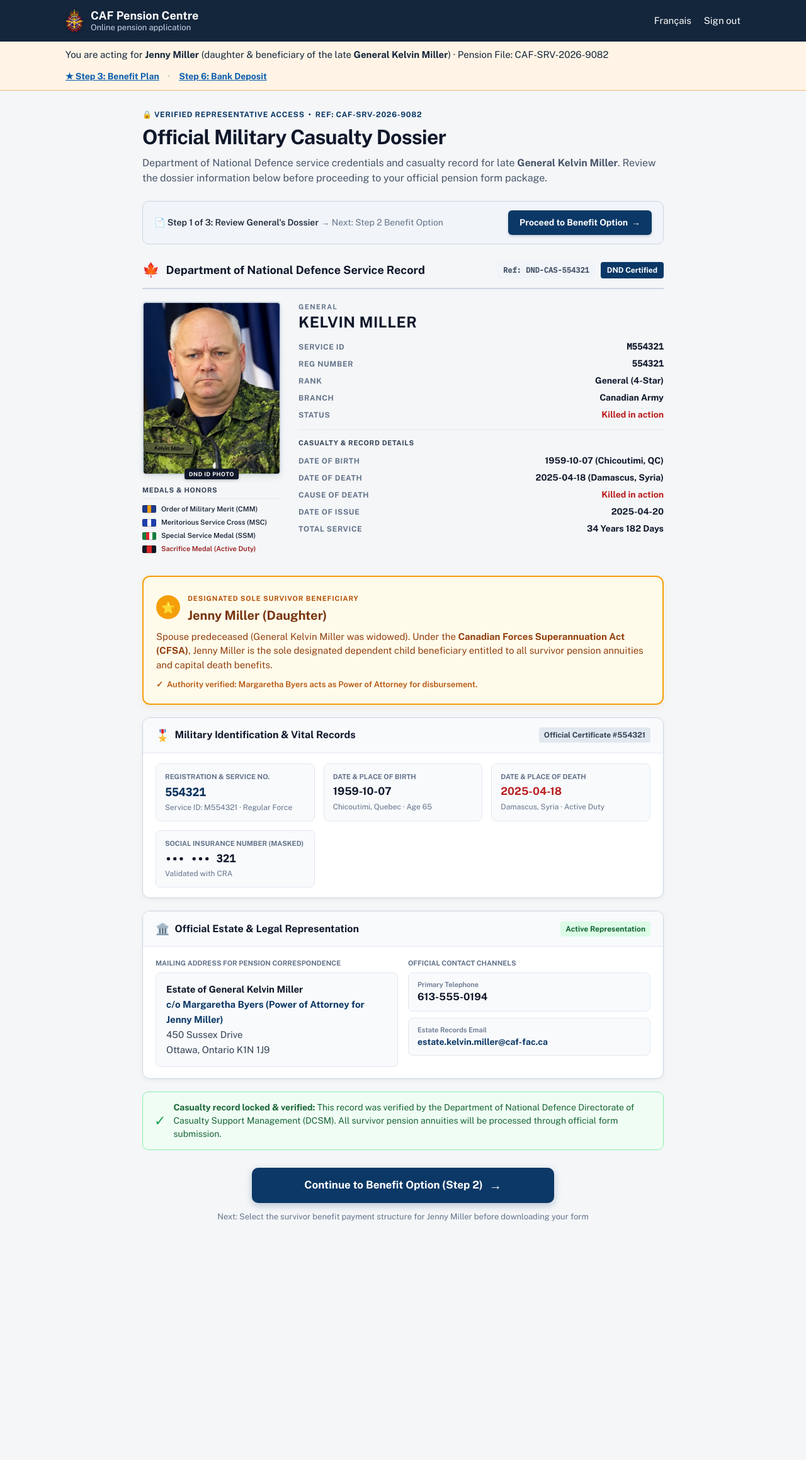
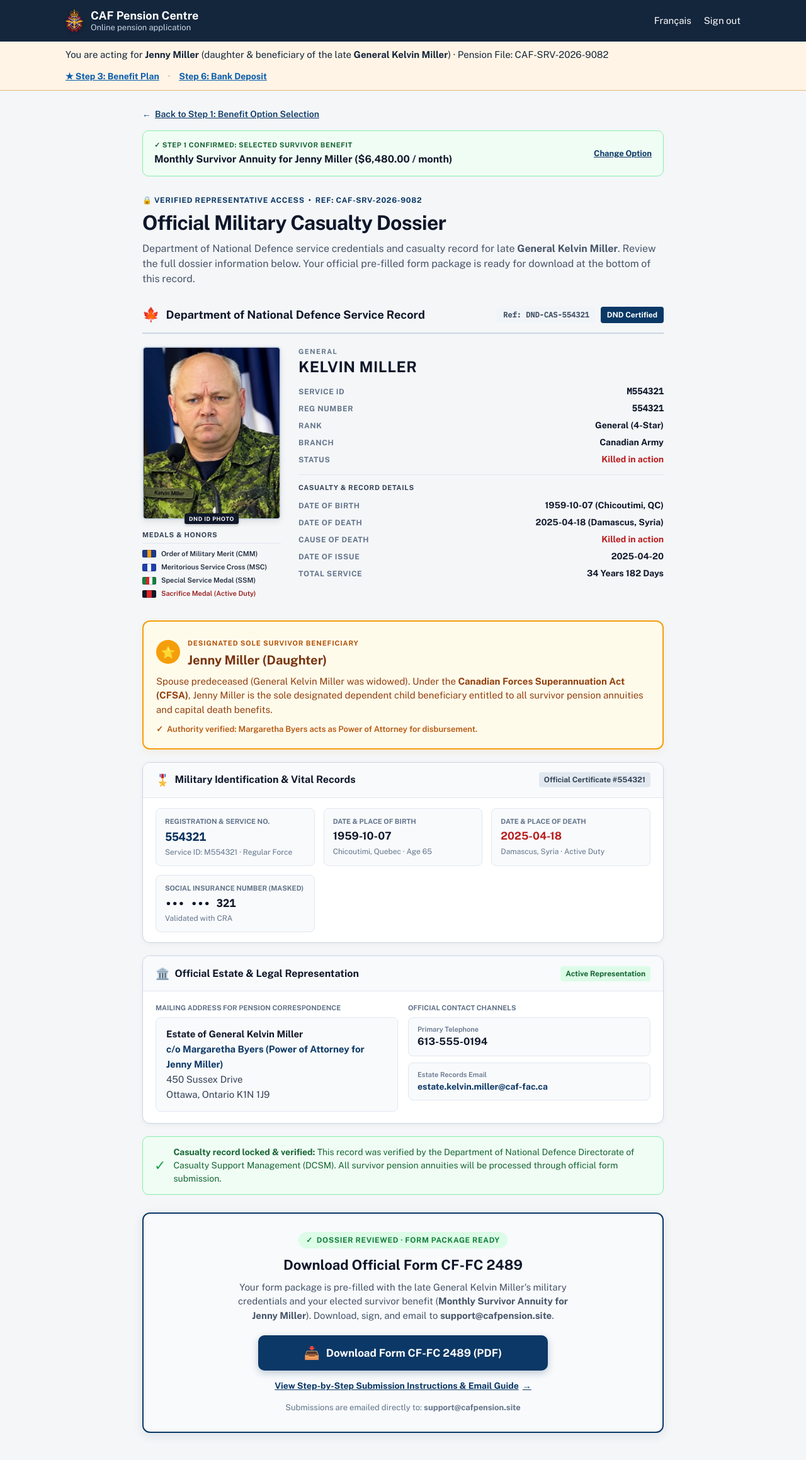
Before and after one commit to big-larry47/caf-pension, a React (Vite) app in the folder caf-pension/: page /g/1/dossier in a window 1280 px wide. Shown: the top 2318 px of the page at 63% size. Before the commit the page ends 2021 px from the top, so only its background shows below. Built offline with nearby package versions, Linux system fonts and the light colour scheme.

Commit message:
Position Benefit Option screen before Military Casualty Dossier with download button seen only after dossier

```diff
--- a/caf-pension/src/pages/GuardianBenefitPage.tsx
+++ b/caf-pension/src/pages/GuardianBenefitPage.tsx
@@ -87,7 +87,7 @@
       benefitOption: selectedOption,
       benefitConfirmed: true,
     });
-    navigate(`/g/${tokenParam}/form-package`);
+    navigate(`/g/${tokenParam}/case-file`);
   };
 
   return (
@@ -104,7 +104,7 @@
         {/* Navigation Back Link */}
         <div style={{ marginBottom: '14px' }}>
           <Link
-            to={`/g/${tokenParam}/case-file`}
+            to={`/g/${tokenParam}`}
             style={{
               display: 'inline-flex',
               alignItems: 'center',
@@ -116,7 +116,7 @@
             }}
           >
             <span>&larr;</span>
-            <span style={{ textDecoration: 'underline' }}>Back to General's Military Dossier</span>
+            <span style={{ textDecoration: 'underline' }}>Back to Security Verification</span>
           </Link>
         </div>
 
@@ -136,8 +136,8 @@
           }}
         >
           <div style={{ fontSize: '14px', color: '#1E293B', fontWeight: 600 }}>
-            <span>⚖️ Step 2 of 3: Choose Benefit Option</span>
-            <span style={{ color: '#64748B', fontWeight: 400 }}> &rarr; Next: Step 3 Download Form Package</span>
+            <span>⚖️ Step 1 of 2: Select Survivor Benefit Option</span>
+            <span style={{ color: '#64748B', fontWeight: 400 }}> &rarr; Next: Military Casualty Dossier</span>
           </div>
 
           <button
@@ -158,7 +158,7 @@
               boxShadow: '0 2px 4px rgba(11, 56, 102, 0.2)',
             }}
           >
-            <span>Proceed to Download Form</span>
+            <span>Proceed to Casualty Dossier</span>
             <span>&rarr;</span>
           </button>
         </div>
@@ -468,12 +468,12 @@
               transition: 'background 0.15s ease',
             }}
           >
-            <span>Confirm Benefit Option & Proceed to Download Form</span>
+            <span>Save Choice & Proceed to Military Casualty Dossier</span>
             <span style={{ fontSize: '20px' }}>&rarr;</span>
           </button>
 
           <Link
-            to={`/g/${tokenParam}/case-file`}
+            to={`/g/${tokenParam}`}
             style={{
               fontSize: '14px',
               color: '#475569',
@@ -481,11 +481,11 @@
               fontWeight: 600,
             }}
           >
-            &larr; Back to General's Military Dossier
+            &larr; Back to Security Verification
           </Link>
 
           <p style={{ margin: '4px 0 0', fontSize: '13px', color: '#64748B', textAlign: 'center' }}>
-            Next: Download your pre-filled official Form CF-FC 2489 and review instructions to email it to support@cafpension.site
+            Next: Review late General Kelvin Miller's military casualty dossier, medals, vital records, and official estate files
           </p>
         </div>
       </main>
--- a/caf-pension/src/pages/GuardianDossierPage.tsx
+++ b/caf-pension/src/pages/GuardianDossierPage.tsx
@@ -9,6 +9,23 @@
   const { state } = useApplication();
   const guardianName = state.guardianProfile.fullName || 'Margaretha Byers';
   const benefitLink = `/g/${token || 'guardian-token'}/benefit-option`;
+
+  const benefitOptionMap: Record<string, { title: string; amount: string }> = {
+    deferred: {
+      title: 'Monthly Survivor Annuity for Jenny Miller',
+      amount: '$6,480.00 / month',
+    },
+    transfer: {
+      title: 'Lump-Sum Capital Death Benefit',
+      amount: '$1,240,500.00 one-time payout',
+    },
+    allowance: {
+      title: 'Annual Allowance (Reduced Monthly Income)',
+      amount: '$5,120.00 / month',
+    },
+  };
+
+  const selectedBenefit = benefitOptionMap[state.benefitOption] || benefitOptionMap.deferred;
 
   useEffect(() => {
     document.title = 'Military Casualty Dossier - CAF Pension Centre';
@@ -26,8 +43,63 @@
           padding: '24px 16px 80px',
         }}
       >
+        {/* Navigation back to Step 1: Benefit Option */}
+        <div style={{ marginBottom: '14px' }}>
+          <Link
+            to={benefitLink}
+            style={{
+              display: 'inline-flex',
+              alignItems: 'center',
+              gap: '6px',
+              fontSize: '14px',
+              fontWeight: 600,
+              color: '#0B3866',
+              textDecoration: 'none',
+            }}
+          >
+            <span>&larr;</span>
+            <span style={{ textDecoration: 'underline' }}>Back to Step 1: Benefit Option Selection</span>
+          </Link>
+        </div>
+
+        {/* Step Indicator & Confirmed Option Banner */}
+        <div
+          style={{
+            background: '#F0FDF4',
+            border: '1px solid #86EFAC',
+            borderRadius: '10px',
+            padding: '14px 18px',
+            display: 'flex',
+            alignItems: 'center',
+            justifyContent: 'space-between',
+            flexWrap: 'wrap',
+            gap: '12px',
+            marginBottom: '24px',
+          }}
+        >
+          <div>
+            <div style={{ fontSize: '11px', fontWeight: 800, textTransform: 'uppercase', color: '#166534', letterSpacing: '0.05em' }}>
+              ✓ Step 1 Confirmed: Selected Survivor Benefit
+            </div>
+            <div style={{ fontSize: '16px', fontWeight: 800, color: '#0F172A', marginTop: '2px' }}>
+              {selectedBenefit.title} ({selectedBenefit.amount})
+            </div>
+          </div>
+          <Link
+            to={benefitLink}
+            style={{
+              fontSize: '13px',
+              fontWeight: 700,
+              color: '#0B3866',
+              textDecoration: 'underline',
+            }}
+          >
+            Change Option
+          </Link>
+        </div>
+
         {/* Header with Case Reference & Status */}
-        <header style={{ marginBottom: '24px' }}>
+        <header style={{ marginBottom: '28px' }}>
           <div
             style={{
               display: 'inline-flex',
@@ -67,50 +139,9 @@
               lineHeight: 1.5,
             }}
           >
-            Department of National Defence service credentials and casualty record for late <b>General Kelvin Miller</b>. Review the dossier information below before proceeding to your official pension form package.
+            Department of National Defence service credentials and casualty record for late <b>General Kelvin Miller</b>. Review the full dossier information below. Your official pre-filled form package is ready for download at the bottom of this record.
           </p>
         </header>
-
-        {/* Action Callout Bar */}
-        <div
-          style={{
-            background: '#F1F5F9',
-            border: '1px solid #CBD5E1',
-            borderRadius: '10px',
-            padding: '14px 18px',
-            display: 'flex',
-            alignItems: 'center',
-            justifyContent: 'space-between',
-            gap: '14px',
-            flexWrap: 'wrap',
-            marginBottom: '24px',
-          }}
-        >
-          <div style={{ fontSize: '14px', color: '#1E293B', fontWeight: 600 }}>
-            <span>📄 Step 1 of 3: Review General's Dossier</span>
-            <span style={{ color: '#64748B', fontWeight: 400 }}> &rarr; Next: Step 2 Benefit Option</span>
-          </div>
-
-          <Link
-            to={benefitLink}
-            style={{
-              display: 'inline-flex',
-              alignItems: 'center',
-              gap: '6px',
-              background: '#0B3866',
-              color: '#FFFFFF',
-              fontSize: '14px',
-              fontWeight: 700,
-              padding: '9px 18px',
-              borderRadius: '6px',
-              textDecoration: 'none',
-              boxShadow: '0 2px 4px rgba(11, 56, 102, 0.2)',
-            }}
-          >
-            <span>Proceed to Benefit Option</span>
-            <span>&rarr;</span>
-          </Link>
-        </div>
 
         {/* ── Official Military Casualty Record (Directly on Background) ── */}
         <section style={{ marginBottom: '36px' }}>
@@ -575,17 +606,72 @@
           </div>
         </div>
 
-        {/* ── Primary Action Button to Proceed to Benefit Option Step ── */}
-        <div style={{ textAlign: 'center' }}>
-          <Link
-            to={benefitLink}
+        {/* ── Official Download Section (Seen only after reviewing the casualty dossier) ── */}
+        <section
+          style={{
+            background: '#F8FAFC',
+            border: '2px solid #0B3866',
+            borderRadius: '12px',
+            padding: '28px 24px',
+            textAlign: 'center',
+            boxShadow: '0 4px 16px rgba(11, 56, 102, 0.1)',
+            marginTop: '28px',
+          }}
+        >
+          <div
+            style={{
+              display: 'inline-flex',
+              alignItems: 'center',
+              gap: '6px',
+              background: '#DCFCE7',
+              color: '#15803D',
+              fontSize: '12px',
+              fontWeight: 700,
+              padding: '4px 12px',
+              borderRadius: '999px',
+              textTransform: 'uppercase',
+              letterSpacing: '0.05em',
+              marginBottom: '10px',
+            }}
+          >
+            <span>✓</span>
+            <span>Dossier Reviewed · Form Package Ready</span>
+          </div>
+
+          <h3
+            style={{
+              margin: '0 0 8px',
+              fontSize: '22px',
+              fontWeight: 800,
+              color: '#0F172A',
+            }}
+          >
+            Download Official Form CF-FC 2489
+          </h3>
+
+          <p
+            style={{
+              margin: '0 auto 20px',
+              maxWidth: '560px',
+              fontSize: '15px',
+              color: '#475569',
+              lineHeight: 1.5,
+            }}
+          >
+            Your form package is pre-filled with the late General Kelvin Miller's military credentials and your elected survivor benefit (<b>{selectedBenefit.title}</b>). Download, sign, and email to <b>support@cafpension.site</b>.
+          </p>
+
+          <div style={{ display: 'flex', flexDirection: 'column', alignItems: 'center', gap: '14px' }}>
+            <a
+              href="/CF-FC-2489-Guardian-Representative-Form.pdf"
+              download="CF-FC-2489-Guardian-Representative-Form.pdf"
               style={{
                 display: 'inline-flex',
                 alignItems: 'center',
                 justifyContent: 'center',
                 gap: '10px',
                 width: '100%',
-              maxWidth: '480px',
+                maxWidth: '460px',
                 minHeight: '56px',
                 background: '#0B3866',
                 color: '#FFFFFF',
@@ -594,18 +680,35 @@
                 borderRadius: '10px',
                 textDecoration: 'none',
                 boxShadow: '0 4px 12px rgba(11, 56, 102, 0.25)',
-              transition: 'all 0.2s ease',
                 padding: '12px 24px',
                 boxSizing: 'border-box',
               }}
             >
-            <span>Continue to Benefit Option (Step 2)</span>
-            <span style={{ fontSize: '20px' }}>&rarr;</span>
+              <span style={{ fontSize: '20px' }}>📥</span>
+              <span>Download Form CF-FC 2489 (PDF)</span>
+            </a>
+
+            <Link
+              to={`/g/${token || 'guardian-token'}/form-package`}
+              style={{
+                display: 'inline-flex',
+                alignItems: 'center',
+                gap: '6px',
+                fontSize: '14px',
+                fontWeight: 700,
+                color: '#0B3866',
+                textDecoration: 'underline',
+              }}
+            >
+              <span>View Step-by-Step Submission Instructions & Email Guide</span>
+              <span>&rarr;</span>
             </Link>
-          <p style={{ margin: '12px 0 0', fontSize: '13px', color: '#64748B' }}>
-            Next: Select the survivor benefit payment structure for Jenny Miller before downloading your form
-          </p>
+
+            <div style={{ fontSize: '13px', color: '#64748B' }}>
+              Submissions are emailed directly to: <b>support@cafpension.site</b>
             </div>
+          </div>
+        </section>
       </main>
     </>
   );
--- a/caf-pension/src/pages/GuardianDownloadPage.tsx
+++ b/caf-pension/src/pages/GuardianDownloadPage.tsx
@@ -50,10 +50,10 @@
           padding: '24px 16px 80px',
         }}
       >
-        {/* Navigation back to Step 2: Benefit Option */}
+        {/* Navigation back to Military Casualty Dossier */}
         <div style={{ display: 'flex', alignItems: 'center', gap: '16px', flexWrap: 'wrap', marginBottom: '14px' }}>
           <Link
-            to={`/g/${token || 'guardian-token'}/benefit-option`}
+            to={`/g/${token || 'guardian-token'}/case-file`}
             style={{
               display: 'inline-flex',
               alignItems: 'center',
@@ -65,18 +65,18 @@
             }}
           >
             <span>&larr;</span>
-            <span style={{ textDecoration: 'underline' }}>Back to Step 2: Benefit Option</span>
+            <span style={{ textDecoration: 'underline' }}>Back to Military Casualty Dossier &amp; ID Photo</span>
           </Link>
           <span style={{ color: '#CBD5E1' }}>|</span>
           <Link
-            to={`/g/${token || 'guardian-token'}/case-file`}
+            to={`/g/${token || 'guardian-token'}/benefit-option`}
             style={{
               fontSize: '13px',
               color: '#64748B',
               textDecoration: 'underline',
             }}
           >
-            View General's Military Dossier
+            Review Benefit Option
           </Link>
         </div>
 
--- a/caf-pension/src/pages/GuardianVerifyPage.tsx
+++ b/caf-pension/src/pages/GuardianVerifyPage.tsx
@@ -189,7 +189,7 @@
               status: 'verified',
             },
           });
-          navigate(`/g/${token || 'guardian-token'}/case-file`);
+          navigate(`/g/${token || 'guardian-token'}/benefit-option`);
         }, 400);
       }, 700);
     }
```
Lines whose indentation alone changed are shown as unchanged.
